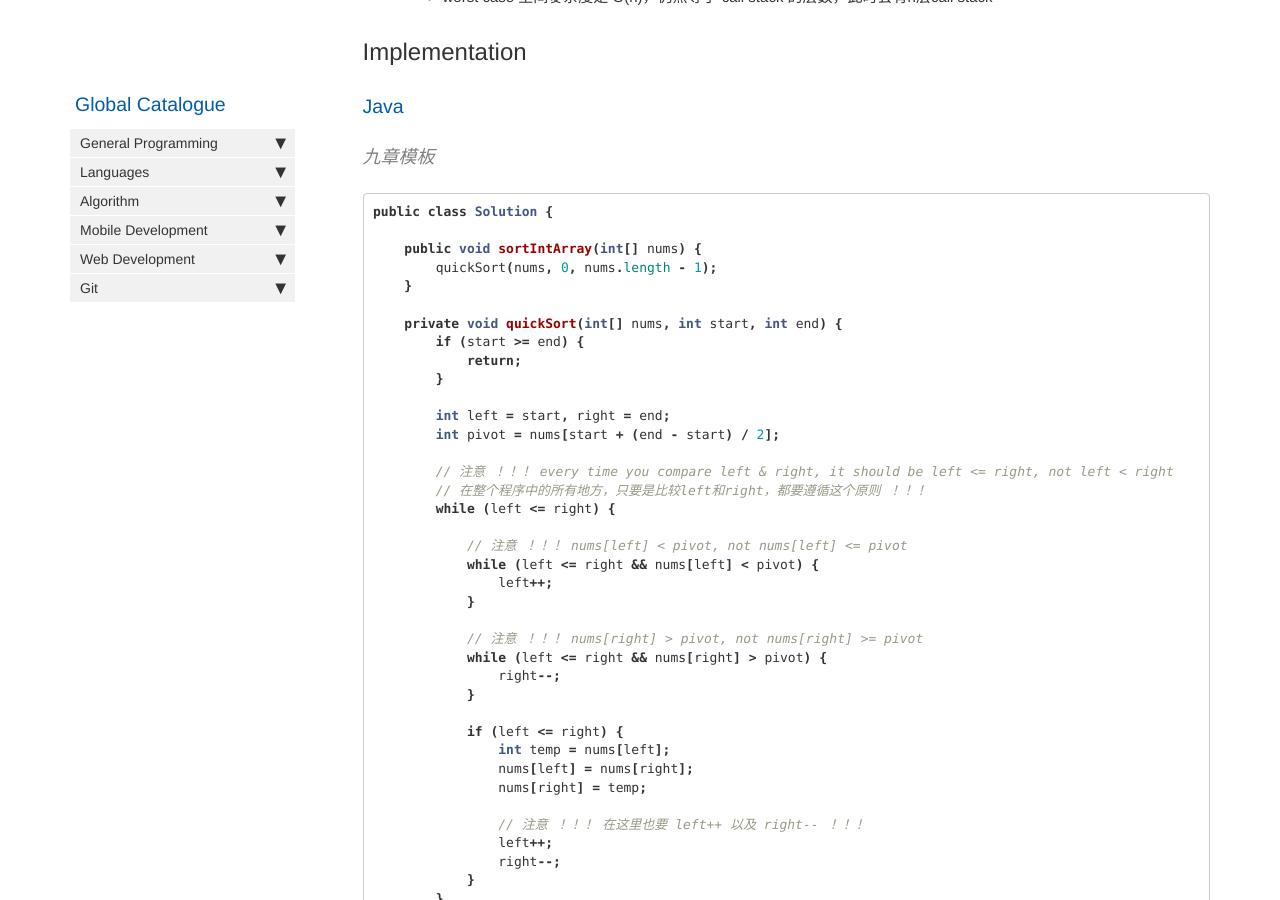
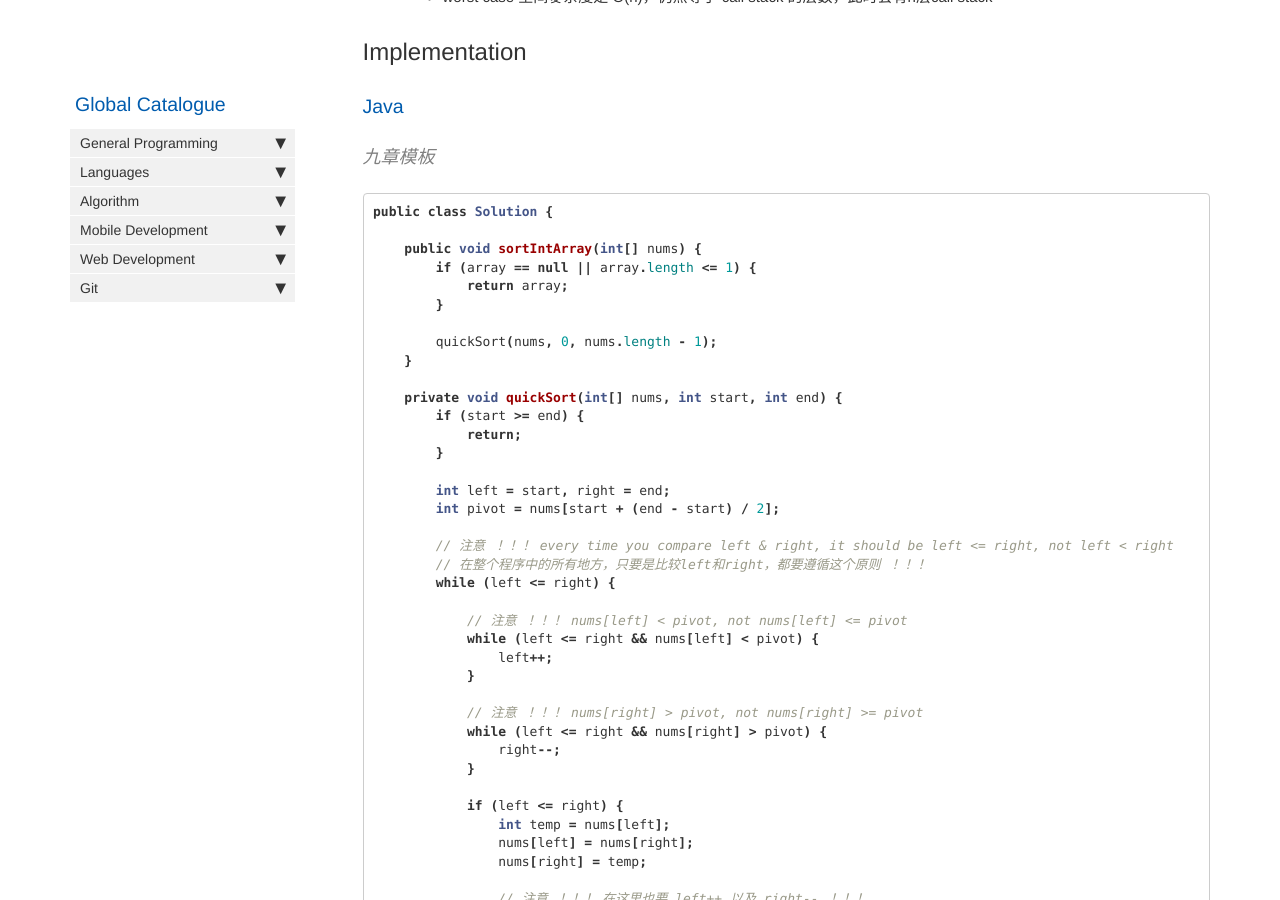
Before and after one commit to HungryOrc/hungryorc.github.io, a Jekyll site: the page built from pages/algorithm/algorithm_quick_sort.md, in a window 1280 px wide and 900 px high, scrolled down 509 px. Built offline with Jekyll 4.4.1, drawn with Linux system fonts in a browser that asks for light colours; nearby versions of some CDN libraries; comment, search, counter and statistics services are not loaded.

Commit message:
Update algorithm_quick_sort.md

```diff
--- a/pages/algorithm/algorithm_quick_sort.md
+++ b/pages/algorithm/algorithm_quick_sort.md
@@ -27,6 +27,10 @@ toc: false
 public class Solution {
 
     public void sortIntArray(int[] nums) {
+        if (array == null || array.length <= 1) {
+            return array;
+        }
+
         quickSort(nums, 0, nums.length - 1);
     }
 
```
